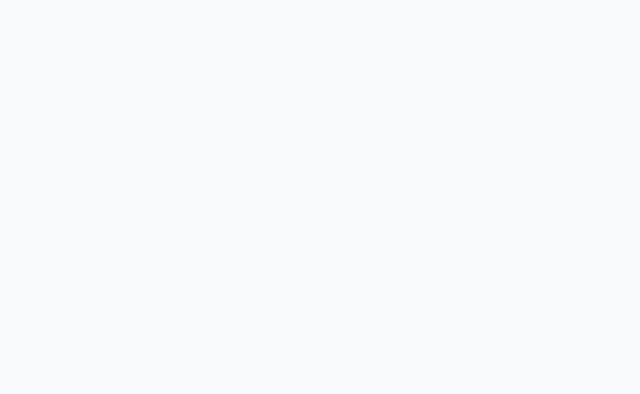
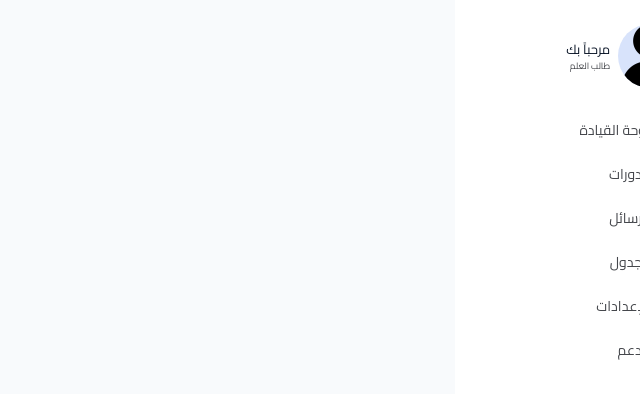
Before and after one commit to hossammohammed98/LearnHub, a Next.js app in the folder client/: page / in a window 1280 px wide. Before the commit this address had no page. Shown: the top 394 px of the page, without its empty margins (640-1280 px from the left). Built offline with nearby package versions, Linux system fonts and the light colour scheme.

Commit message:
add side bar

```diff
--- a/client/package.json
+++ b/client/package.json
@@ -11,6 +11,7 @@
   "dependencies": {
     "@hookform/resolvers": "^5.4.0",
     "axios": "^1.18.0",
+    "lucide-react": "^1.21.0",
     "next": "16.2.9",
     "react": "19.2.4",
     "react-dom": "19.2.4",
--- a/client/src/app/page.tsx
+++ b/client/src/app/page.tsx
@@ -1,6 +1,10 @@
-import { redirect } from "next/navigation";
+import SideBar from "@/components/common/SideBar";
+// import { redirect } from "next/navigation";
 
 export default function HomePage() {
   // تحويل المستخدم مباشرة إلى صفحة تسجيل الدخول
-  redirect("/login");
+  return(
+  <SideBar/>
+)
+  // redirect("/login");
 }
--- /dev/null
+++ b/client/src/components/common/SideBar.tsx
@@ -0,0 +1,86 @@
+import {
+  CalendarDays,
+  GraduationCap,
+  LayoutDashboard,
+  LucideIcon,
+  MessageSquare,
+  MessageSquareWarning,
+  Settings,
+} from "lucide-react";
+import Image from "next/image";
+import { ReactNode } from "react";
+interface ss {
+  icon: LucideIcon;
+  name: string;
+  href: string;
+}
+const sideBarItems: ss[] = [
+  {
+    icon: LayoutDashboard,
+    name: "لوحة القيادة",
+    href: "/",
+  },
+  {
+    icon: GraduationCap,
+    name: "الدورات",
+    href: "/",
+  },
+  {
+    icon: MessageSquare,
+    name: "الرسائل",
+    href: "/",
+  },
+  {
+    icon: CalendarDays,
+    name: "الجدول",
+    href: "/",
+  },
+  {
+    icon: Settings,
+    name: "الإعدادات",
+    href: "/",
+  },
+  {
+    icon: MessageSquareWarning,
+    name: "الدعم",
+    href: "/",
+  },
+];
+function SideBar() {
+  return (
+    <aside>
+      <div className="bg-white w-15 sm:w-[20vw] h-screen  pr-[1vw] flex flex-col justify-start items-start gap-2">
+        <div className="flex items-center gap-2 mt-[3vh] sm:mb-3 pr-2 sm:pr-4">
+          <div className="rounded-full w-9 h-9 sm:w-[5vw] sm:h-[5vw] bg-[#D8E3FB]">
+            <Image
+              className="rounded-full w-9 h-9 sm:w-[5vw] sm:h-[5vw]"
+              width={48}
+              height={48}
+              src="/images/user.png"
+              alt="user photo"
+            />
+          </div>
+          <div className="hidden sm:block">
+            <p className="text-[13px] text-primary">مرحباً بك</p>
+            <p className="text-[9px] text-[#45474C]">طالب العلم</p>
+          </div>
+        </div>
+        <ul className="flex flex-col pl-4 text-[#45474C]">
+          {sideBarItems.map((a, i) => {
+            const Icon = a.icon;
+            return (
+              <li
+                key={i}
+                className="flex flex-row items-center gap-2 pr-4 ma w-14 sm:w-[19vw] h-11 hover:bg-[#f5f5f5]">
+                <Icon />
+                <p className="text-[14px] hidden sm:flex">{a.name}</p>
+              </li>
+            );
+          })}
+        </ul>
+      </div>
+    </aside>
+  );
+}
+
+export default SideBar;
```
Also changed, not shown: client/public/images/user.png (added), 1 other file (tests, documents, lock files or other folders).
